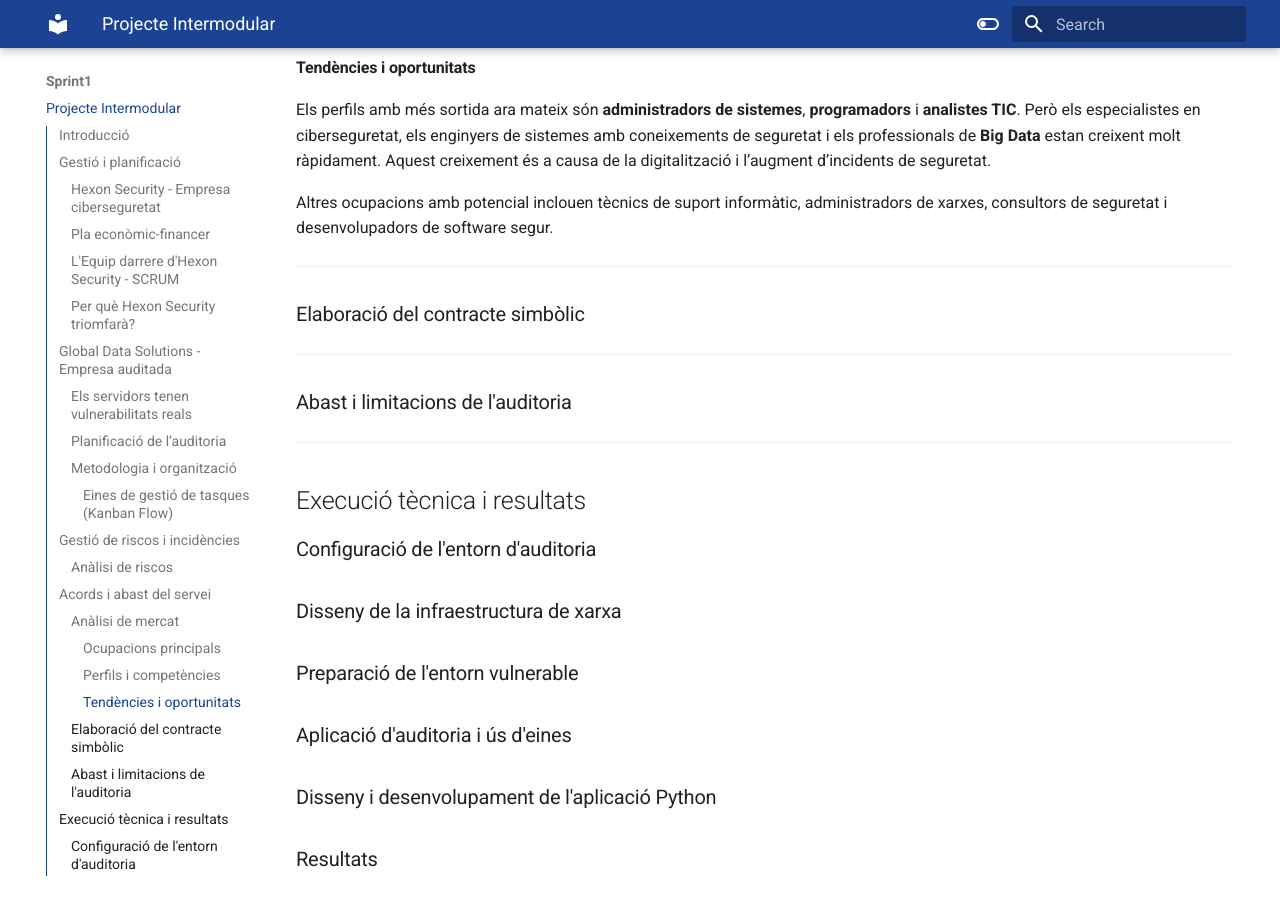
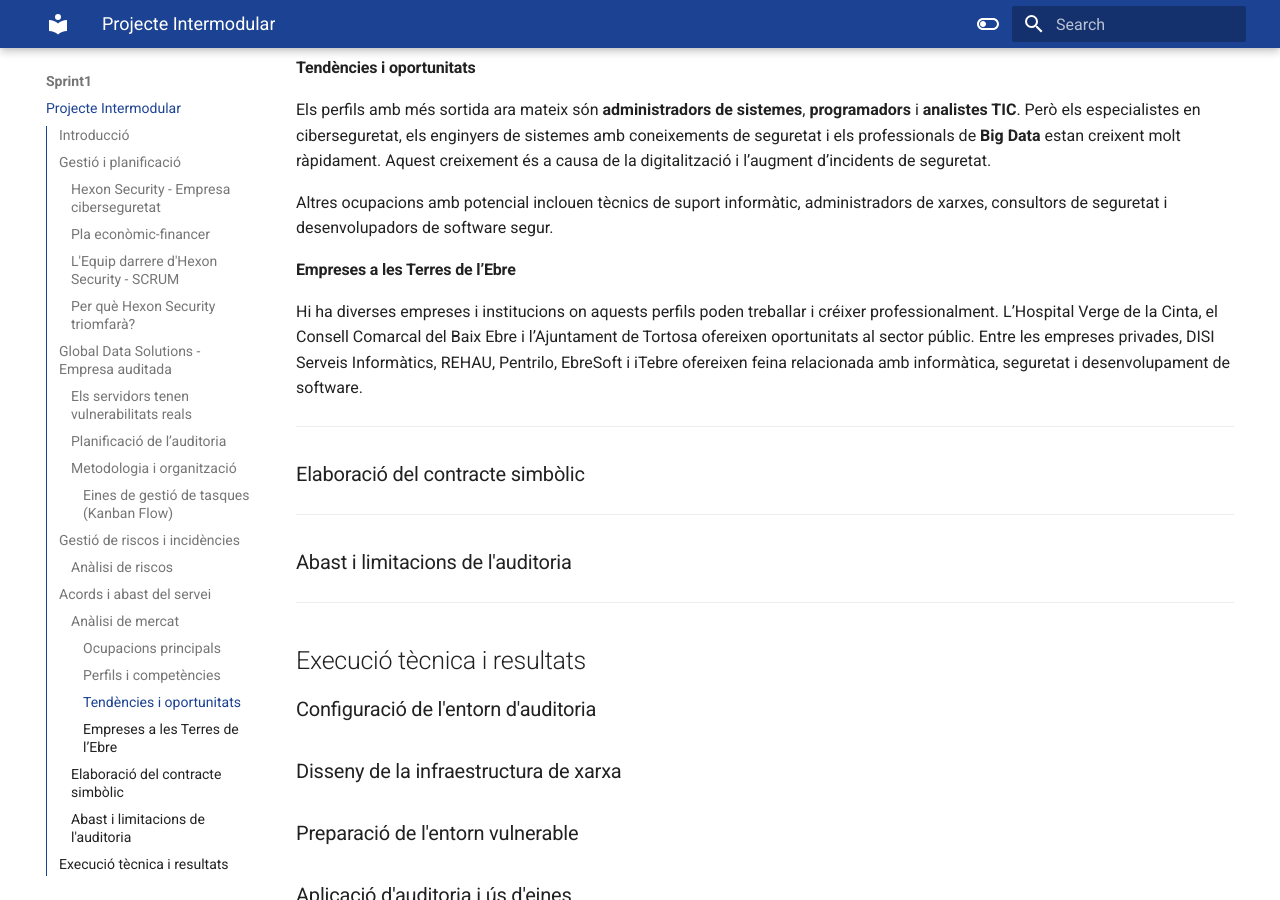
Before and after one commit to mariagutierrez03/projecte-asix2, an MkDocs documentation site: the page built from docs/sprint1/sprint1.md, in a window 1280 px wide and 900 px high, scrolled down 7499 px. Built offline with MkDocs 1.6.1 and Material for MkDocs 9.7.7, drawn with Linux system fonts in a browser that asks for light colours.

Commit message:
Update sprint1.md

```diff
--- a/docs/sprint1/sprint1.md
+++ b/docs/sprint1/sprint1.md
@@ -163,6 +163,10 @@ Els perfils amb més sortida ara mateix són **administradors de sistemes**, **p
 
 Altres ocupacions amb potencial inclouen tècnics de suport informàtic, administradors de xarxes, consultors de seguretat i desenvolupadors de software segur.
 
+#### Empreses a les Terres de l’Ebre
+
+Hi ha diverses empreses i institucions on aquests perfils poden treballar i créixer professionalment. L’Hospital Verge de la Cinta, el Consell Comarcal del Baix Ebre i l’Ajuntament de Tortosa ofereixen oportunitats al sector públic. Entre les empreses privades, DISI Serveis Informàtics, REHAU, Pentrilo, EbreSoft i iTebre ofereixen feina relacionada amb informàtica, seguretat i desenvolupament de software.
+
 ---
 
 ### Elaboració del contracte simbòlic
```
